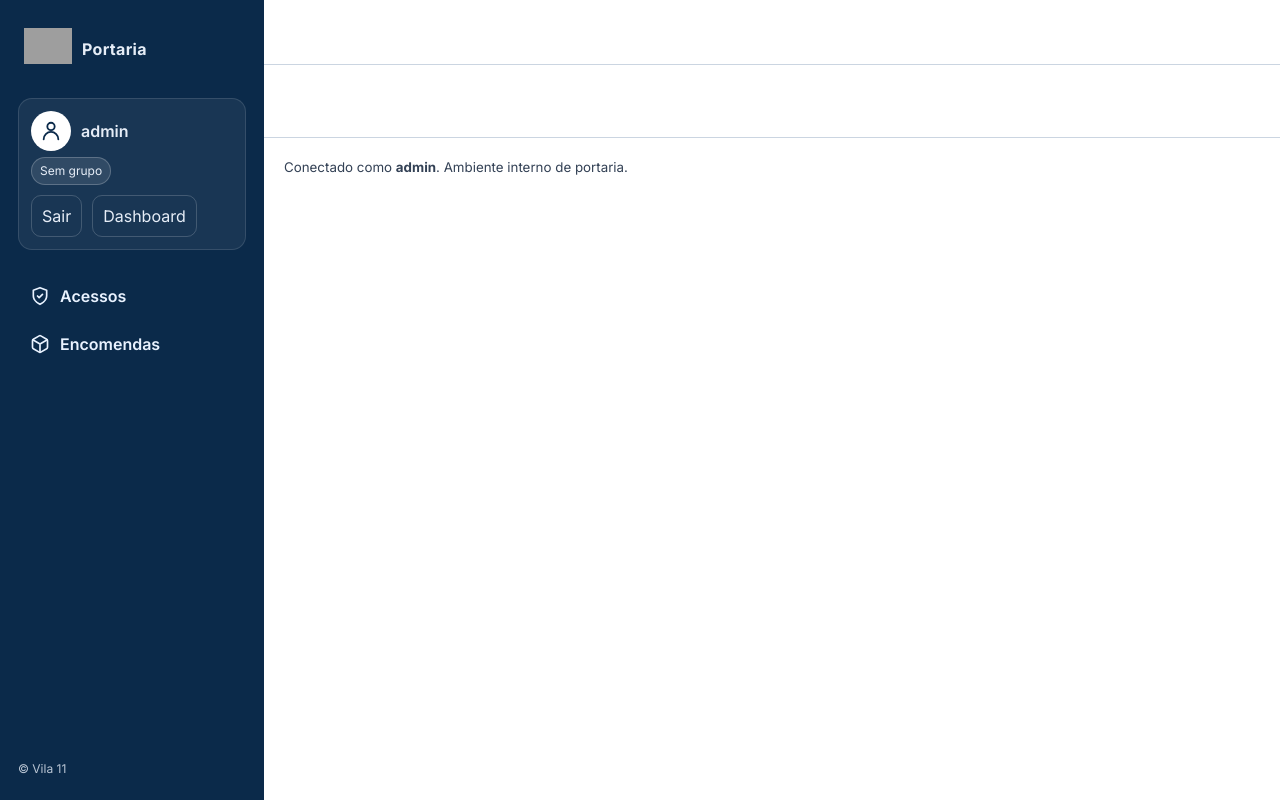
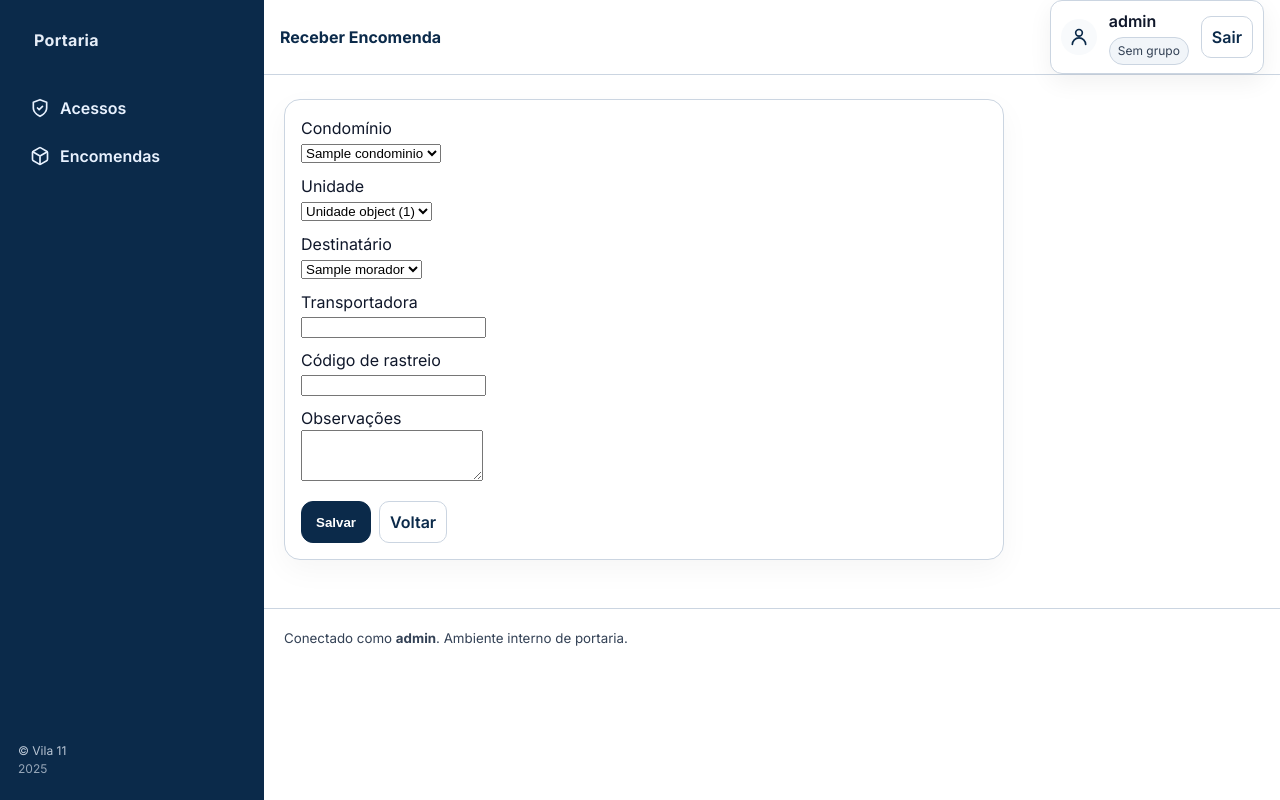
Before and after one commit to ThiagoVila11/portaria, a Django app: page /encomendas/nova/ in a window 1280 px wide. Run offline with Django 5.2, Linux system fonts and the light colour scheme; a user stored in the database is signed in; tables that the repository leaves empty hold one stand-in row (values such as "Sample post"); grey boxes are pictures that could not be loaded.

Commit message:
acerto nos forms html

```diff
--- a/accounts/templates/portaria/encomenda_form.html
+++ b/accounts/templates/portaria/encomenda_form.html
@@ -1,27 +1,49 @@
 {% extends "base.html" %}
-<!DOCTYPE html>
-<html lang="pt-br">
-<head><meta charset="utf-8"><title>Receber Encomenda</title></head>
-<body>
-<h1>Receber Encomenda</h1>
-<form method="post" enctype="multipart/form-data">{% csrf_token %}
-<label>Condomínio</label>
-<select name="condominio">
-{% for c in condominios %}<option value="{{ c.id }}">{{ c.nome }}</option>{% endfor %}
-</select><br>
-<label>Unidade</label>
-<select name="unidade">
-{% for u in unidades %}<option value="{{ u.id }}">{{ u }}</option>{% endfor %}
-</select><br>
-<label>Destinatário</label>
-<select name="destinatario">
-{% for m in moradores %}<option value="{{ m.id }}">{{ m.nome }}</option>{% endfor %}
-</select><br>
-<label>Transportadora</label><input name="transportadora"><br>
-<label>Código de rastreio</label><input name="codigo_rastreamento"><br>
-<label>Observações</label><textarea name="observacoes"></textarea><br>
-<button>Salvar</button>
-</form>
-<p><a href="{% url 'encomenda_list' %}">Voltar</a></p>
-</body>
-</html>
+
+{% block title %}Receber Encomenda · Portaria{% endblock %}
+{% block page_title %}Receber Encomenda{% endblock %}
+
+{% block content %}
+  <div class="card" style="padding:16px; max-width:720px">
+    <form method="post" enctype="multipart/form-data">
+      {% csrf_token %}
+
+      <div style="display:grid; gap:10px">
+        <label>Condomínio<br>
+          <select name="condominio" required>
+            {% for c in condominios %}<option value="{{ c.id }}">{{ c.nome }}</option>{% endfor %}
+          </select>
+        </label>
+
+        <label>Unidade<br>
+          <select name="unidade" required>
+            {% for u in unidades %}<option value="{{ u.id }}">{{ u }}</option>{% endfor %}
+          </select>
+        </label>
+
+        <label>Destinatário<br>
+          <select name="destinatario" required>
+            {% for m in moradores %}<option value="{{ m.id }}">{{ m.nome }}</option>{% endfor %}
+          </select>
+        </label>
+
+        <label>Transportadora<br>
+          <input name="transportadora">
+        </label>
+
+        <label>Código de rastreio<br>
+          <input name="codigo_rastreamento">
+        </label>
+
+        <label>Observações<br>
+          <textarea name="observacoes" rows="3"></textarea>
+        </label>
+      </div>
+
+      <div style="display:flex; gap:8px; margin-top:14px">
+        <button class="btn">Salvar</button>
+        <a class="btn-outline" href="{% url 'encomenda_list' %}">Voltar</a>
+      </div>
+    </form>
+  </div>
+{% endblock %}
--- a/portaria/views.py
+++ b/portaria/views.py
@@ -1,7 +1,7 @@
 from django.contrib.auth.decorators import login_required, permission_required
 from django.shortcuts import render, redirect, get_object_or_404
 from django.utils import timezone
-from .models import Encomenda, EventoAcesso, StatusEncomenda
+from .models import Encomenda, EventoAcesso, StatusEncomenda, TipoPessoa, MetodoAcesso, ResultadoAcesso
 from condominio.models import Condominio, Unidade, Morador
 
 
@@ -65,21 +65,29 @@ def acesso_list(request):
 
 
 @login_required
-@permission_required('portaria.pode_registrar_acesso', raise_exception=True)
+@permission_required('portaria.pode_registrar_acesso', raise_exception=True)  # <- importante
 def acesso_create(request):
     if request.method == 'POST':
         EventoAcesso.objects.create(
-        condominio_id=request.POST.get('condominio'),
-        unidade_id=request.POST.get('unidade') or None,
-        pessoa_tipo=request.POST.get('pessoa_tipo'),
-        pessoa_nome=request.POST.get('pessoa_nome'),
-        documento=request.POST.get('documento', ''),
-        metodo=request.POST.get('metodo'),
-        resultado=request.POST.get('resultado'),
-        motivo_negado=request.POST.get('motivo_negado', ''),
-        criado_por=request.user,
+            condominio_id=request.POST.get('condominio'),
+            unidade_id=request.POST.get('unidade') or None,
+            pessoa_tipo=request.POST.get('pessoa_tipo'),
+            pessoa_nome=request.POST.get('pessoa_nome'),
+            documento=request.POST.get('documento', ''),
+            metodo=request.POST.get('metodo'),
+            resultado=request.POST.get('resultado'),
+            motivo_negado=request.POST.get('motivo_negado', ''),
+            criado_por=request.user,
         )
-    return redirect('acesso_list')
+        return redirect('acesso_list')
+
+    return render(request, 'portaria/acesso_form.html', {
+        'condominios': Condominio.objects.all(),
+        'unidades': Unidade.objects.all(),
+        'tipos': TipoPessoa.choices,
+        'metodos': MetodoAcesso.choices,
+        'resultados': ResultadoAcesso.choices,
+    })
 
 
 #from .models import TipoPessoa, MetodoAcesso, ResultadoAcesso
--- a/templates/base.html
+++ b/templates/base.html
@@ -7,23 +7,23 @@
   <title>{% block title %}Portaria · Vila 11{% endblock %}</title>
   <link rel="icon" href="{% static 'img/favicon.png' %}">
 
-  <!-- Fonte aproximada ao site Vila 11 -->
+  <!-- Tipografia semelhante à do site -->
   <link rel="preconnect" href="https://fonts.gstatic.com" crossorigin>
   <link href="https://fonts.googleapis.com/css2?family=Inter:wght@400;500;600;700&display=swap" rel="stylesheet">
 
   <style>
     :root{
-      /* Paleta inspirada em vila11.com.br (tons de azul escuro + acentos claros) */
+      /* Paleta inspirada no site (azul-marinho + acentos claros) */
       --brand-900:#0b2a4a;   /* azul escuro principal */
       --brand-800:#123a6b;
       --brand-600:#1b4f8a;
-      --brand-300:#e6eef8;   /* claro para hovers/bordas */
-      --accent-500:#00a6a6;  /* acento esverdeado/teal */
+      --brand-300:#e6eef8;   /* hover/borda clara */
+      --accent-500:#00a6a6;  /* teal/acento */
       --bg:#ffffff;
       --text-900:#0f172a;    /* cinza-azulado escuro */
       --text-600:#334155;    /* texto secundário */
       --ring:#cbd5e1;        /* bordas sutis */
-      --sidebar-w: 264px;    /* largura do menu lateral */
+      --sidebar-w: 264px;
       --radius: 16px;
       --container: 1140px;
     }
@@ -36,7 +36,22 @@
     }
     a{color:inherit; text-decoration:none}
 
-    /* Layout principal: sidebar fixa + conteúdo */
+    /* Utilitários */
+    .container{max-width:var(--container); margin:0 auto; padding:0 20px}
+    .card{background:#fff; border:1px solid var(--ring); border-radius:var(--radius); box-shadow:0 10px 30px rgba(2,8,23,.04)}
+    .btn{
+      display:inline-flex; align-items:center; justify-content:center;
+      padding:10px 14px; border-radius:12px; border:1px solid transparent; font-weight:600; cursor:pointer;
+      background:var(--brand-900); color:#fff; border-color:var(--brand-900);
+    }
+    .btn:hover{background:var(--brand-800); border-color:var(--brand-800)}
+    .btn-outline{
+      display:inline-flex; align-items:center; gap:6px; padding:8px 10px;
+      border-radius:10px; border:1px solid var(--ring); background:#fff; color:var(--brand-900); font-weight:600;
+    }
+    .btn-outline:hover{background:var(--brand-300)}
+
+    /* Layout principal */
     .layout{display:flex; min-height:100dvh;}
     aside.sidebar{
       width:var(--sidebar-w); background:var(--brand-900); color:#e6edf7;
@@ -46,17 +61,6 @@
     .brand img{height:36px; width:auto}
     .brand .name{font-weight:700; letter-spacing:.02em}
 
-    /* Bloco usuário */
-    .userbox{background:rgba(255,255,255,.06); border:1px solid rgba(255,255,255,.12); border-radius:14px; padding:12px}
-    .userrow{display:flex; gap:10px; align-items:center}
-    .avatar{height:40px; width:40px; border-radius:999px; background:#fff; display:grid; place-items:center; color:var(--brand-900); font-weight:700}
-    .uname{font-weight:600}
-    .utags{margin-top:6px; display:flex; flex-wrap:wrap; gap:6px}
-    .tag{font-size:12px; padding:4px 8px; border-radius:999px; background:rgba(255,255,255,.1); border:1px solid rgba(255,255,255,.22)}
-    .user-actions{display:flex; gap:10px; margin-top:10px}
-    .btn-ghost{display:inline-flex; align-items:center; gap:6px; padding:8px 10px; border-radius:10px; border:1px solid rgba(255,255,255,.18)}
-    .btn-ghost:hover{background:rgba(255,255,255,.08)}
-
     /* Navegação lateral */
     nav.sidenav{display:flex; flex-direction:column; gap:4px; margin-top:6px}
     .navitem{display:flex; align-items:center; gap:10px; padding:10px 12px; border-radius:12px; font-weight:600; color:#e9f2ff}
@@ -64,31 +68,46 @@
     .navitem.active{background:#ffffff; color:var(--brand-900); box-shadow:0 8px 22px rgba(2,8,23,.08)}
     .navitem svg{flex:0 0 20px; height:20px; width:20px}
 
-    /* Conteúdo */
+    /* Conteúdo e topbar */
     .content{flex:1; min-width:0;}
     .topbar{position:sticky; top:0; z-index:40; background:#fff; border-bottom:1px solid var(--ring)}
     .topwrap{display:flex; align-items:center; gap:10px; min-height:64px; padding:0 16px}
     .menu-toggle{display:none; border:1px solid var(--ring); background:#fff; border-radius:10px; padding:8px 10px}
     .page-title{font-weight:700; color:var(--brand-900)}
 
-    .container{max-width:var(--container); margin:0 auto; padding:0 20px}
-
+    /* Mensagens Django */
     .messages{margin:16px 0}
     .msg{padding:12px 14px; border-radius:12px; border:1px solid var(--ring); background:#fff; margin-bottom:10px}
     .msg.success{border-color:#16a34a33; background:#16a34a10}
     .msg.error{border-color:#dc262633; background:#dc262610}
 
     main{padding:24px 0 48px}
-    .card{background:#fff; border:1px solid var(--ring); border-radius:var(--radius); box-shadow:0 10px 30px rgba(2,8,23,.04)}
 
-    /* Responsivo: sidebar recolhível */
+    /* User card no topo à direita */
+    .top-right{margin-left:auto; display:flex; align-items:center; gap:10px}
+    .usercard{
+      display:flex; align-items:center; gap:12px;
+      background:#fff; border:1px solid var(--ring); border-radius:12px;
+      padding:8px 10px; box-shadow:0 8px 24px rgba(2,8,23,.06);
+      max-width: 520px;
+    }
+    .avatar{height:36px; width:36px; border-radius:999px; background:#f8fafc;
+      display:grid; place-items:center; color:var(--brand-900); font-weight:700}
+    .uname{font-weight:600}
+    .muted{opacity:.85; font-size:13px}
+    .utags{margin-top:4px; display:flex; flex-wrap:wrap; gap:6px}
+    .tag{font-size:12px; padding:4px 8px; border-radius:999px; background:#f1f5f9; border:1px solid var(--ring); color:var(--text-600)}
+
+    /* Responsivo: sidebar recolhível + card compacto */
     @media (max-width: 1024px){
       aside.sidebar{position:fixed; inset:0 auto 0 0; transform:translateX(-100%); transition:transform .2s ease}
       .layout.open aside.sidebar{transform:none}
       .menu-toggle{display:inline-flex}
       .content{margin-left:0}
+      .usercard .muted, .usercard .utags{display:none}
     }
   </style>
+
   {% block extra_css %}{% endblock %}
 </head>
 <body>
@@ -97,60 +116,37 @@
   <aside class="sidebar" aria-label="Menu lateral">
     <div class="brand">
       <a href="{% url 'dashboard' %}" class="brand-link">
-        <img src="{% static 'img/logo-vila11-white.svg' %}" alt="Vila 11" onerror="this.src='{% static 'img/logo-vila11.svg' %}'">
+
       </a>
       <div class="name">Portaria</div>
     </div>
 
-    <!-- Bloco do usuário logado -->
-    <section class="userbox">
-      <div class="userrow">
-        <div class="avatar" aria-hidden="true">
-          <!-- Ícone usuário -->
-          <svg viewBox="0 0 24 24" width="22" height="22" fill="none" stroke="currentColor" stroke-width="2" stroke-linecap="round" stroke-linejoin="round">
-            <path d="M20 21a8 8 0 0 0-16 0"/><circle cx="12" cy="7" r="4"/>
-          </svg>
-        </div>
-        <div>
-          <div class="uname">{{ request.user.get_full_name|default:request.user.username }}</div>
-          <div class="muted" style="opacity:.85; font-size:13px">{{ request.user.email }}</div>
-        </div>
-      </div>
-      <div class="utags">
-        {% for g in request.user.groups.all %}<span class="tag">{{ g.name }}</span>{% empty %}<span class="tag">Sem grupo</span>{% endfor %}
-      </div>
-      <div class="user-actions">
-        <a class="btn-ghost" href="{% url 'logout' %}">Sair</a>
-        <a class="btn-ghost" href="{% url 'dashboard' %}">Dashboard</a>
-      </div>
-    </section>
-
-    <!-- Navegação -->
     {% with request.resolver_match.url_name as url_name %}
     <nav class="sidenav">
       <a class="navitem {% if url_name == 'acesso_list' %}active{% endif %}" href="{% url 'acesso_list' %}">
-        <!-- Ícone Acessos (Shield/Check) -->
-        <svg viewBox="0 0 24 24" fill="none" stroke="currentColor" stroke-width="2" stroke-linecap="round" stroke-linejoin="round">
-          <path d="M12 22s8-4 8-10V5l-8-3-8 3v7c0 6 8 10 8 10z"/>
-          <path d="m9 12 2 2 4-4"/>
+        <!-- Ícone Acessos (escudo com check) -->
+        <svg viewBox="0 0 24 24" fill="none" stroke="currentColor" stroke-width="2" stroke-linecap="round" stroke-linejoin="round" aria-hidden="true">
+          <path d="M12 22s8-4 8-10V5l-8-3-8 3v7c0 6 8 10 8 10z"/><path d="m9 12 2 2 4-4"/>
         </svg>
         <span>Acessos</span>
       </a>
+
       <a class="navitem {% if url_name == 'encomenda_list' %}active{% endif %}" href="{% url 'encomenda_list' %}">
-        <!-- Ícone Encomendas (Caixa) -->
-        <svg viewBox="0 0 24 24" fill="none" stroke="currentColor" stroke-width="2" stroke-linecap="round" stroke-linejoin="round">
+        <!-- Ícone Encomendas (caixa) -->
+        <svg viewBox="0 0 24 24" fill="none" stroke="currentColor" stroke-width="2" stroke-linecap="round" stroke-linejoin="round" aria-hidden="true">
           <path d="M21 16V8a2 2 0 0 0-1-1.73l-7-4a2 2 0 0 0-2 0l-7 4A2 2 0 0 0 3 8v8a2 2 0 0 0 1 1.73l7 4a2 2 0 0 0 2 0l7-4A2 2 0 0 0 21 16z"/>
           <path d="M3.3 7L12 12l8.7-5M12 22V12"/>
         </svg>
         <span>Encomendas</span>
       </a>
+
       {% block sidebar_extra %}{% endblock %}
     </nav>
     {% endwith %}
 
     <div style="margin-top:auto; font-size:12px; opacity:.8">
       <div>© Vila 11</div>
-      <div style="opacity:.8">{{ now|date:'Y' }}</div>
+      <div style="opacity:.8">{% now "Y" %}</div>
     </div>
   </aside>
 
@@ -160,9 +156,32 @@
       <div class="topwrap">
         <button class="menu-toggle" aria-label="Abrir menu" onclick="document.getElementById('layoutRoot').classList.toggle('open')">☰</button>
         <div class="page-title">{% block page_title %}{% endblock %}</div>
-        <div style="margin-left:auto"></div>
-        <!-- Espaço para ações na topbar -->
-        {% block topbar_actions %}{% endblock %}
+
+        <!-- Direita da topbar: ações + card do usuário -->
+        <div class="top-right">
+          {% block topbar_actions %}{% endblock %}
+
+          {% if request.user.is_authenticated %}
+          <div class="usercard" aria-label="Usuário logado">
+            <div class="avatar" aria-hidden="true">
+              <!-- Ícone usuário -->
+              <svg viewBox="0 0 24 24" width="20" height="20" fill="none" stroke="currentColor" stroke-width="2" stroke-linecap="round" stroke-linejoin="round">
+                <path d="M20 21a8 8 0 0 0-16 0"/><circle cx="12" cy="7" r="4"/>
+              </svg>
+            </div>
+            <div>
+              <div class="uname">{{ request.user.get_full_name|default:request.user.username }}</div>
+              <div class="muted">{{ request.user.email }}</div>
+              <div class="utags">
+                {% for g in request.user.groups.all %}<span class="tag">{{ g.name }}</span>{% empty %}<span class="tag">Sem grupo</span>{% endfor %}
+              </div>
+            </div>
+            <a class="btn-outline" href="{% url 'logout' %}">Sair</a>
+          </div>
+          {% else %}
+          <a class="btn-outline" href="{% url 'login' %}">Entrar</a>
+          {% endif %}
+        </div>
       </div>
     </div>
 
@@ -182,13 +201,20 @@
     </main>
 
     <footer class="container" style="padding:16px 20px 28px; color:var(--text-600); border-top:1px solid var(--ring)">
-      <small>Conectado como <strong>{{ request.user.get_username }}</strong>. Ambiente interno de portaria.</small>
+      <small>
+        {% if request.user.is_authenticated %}
+          Conectado como <strong>{{ request.user.get_username }}</strong>.
+        {% else %}
+          Não autenticado.
+        {% endif %}
+        Ambiente interno de portaria.
+      </small>
     </footer>
   </div>
 </div>
 
 <script>
-  // Fecha o dropdown do menu lateral em telas pequenas quando clicar fora (se usar extras no sidebar)
+  // Fecha a sidebar em telas pequenas ao clicar fora
   document.addEventListener('click', function(e){
     const root = document.getElementById('layoutRoot');
     if(!root) return;
```
Also changed, not shown: accounts/templates/portaria/acesso_form.html (+71 -24 lines), accounts/templates/portaria/acesso_list.html (+16 -9 lines), accounts/templates/portaria/dashboard.html (+18 -17 lines), accounts/templates/portaria/encomenda_list.html (+24 -13 lines).
